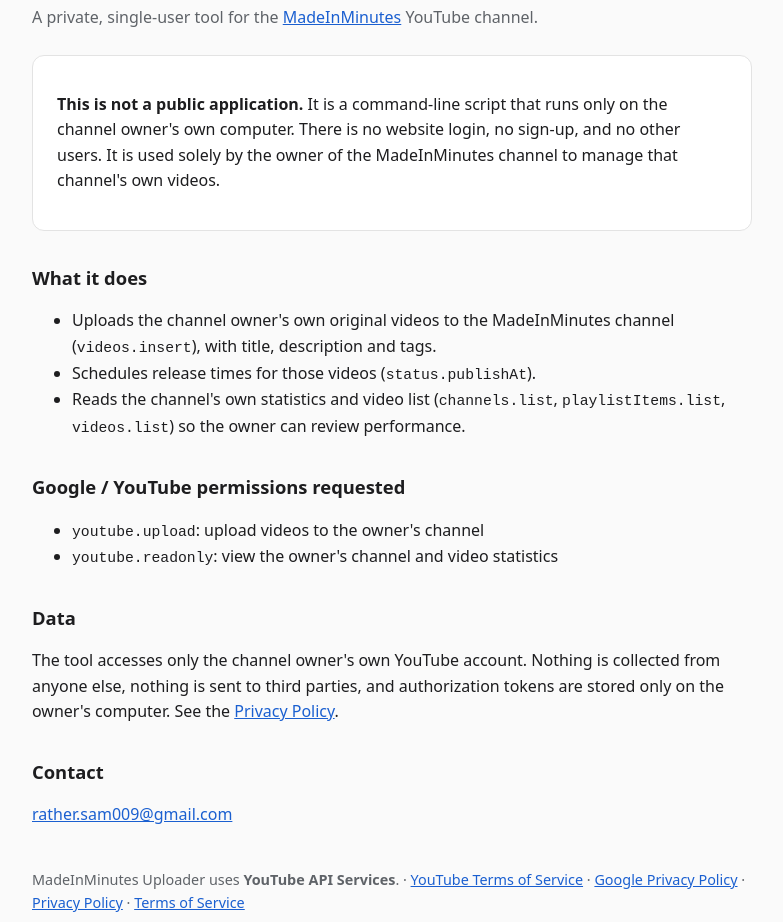
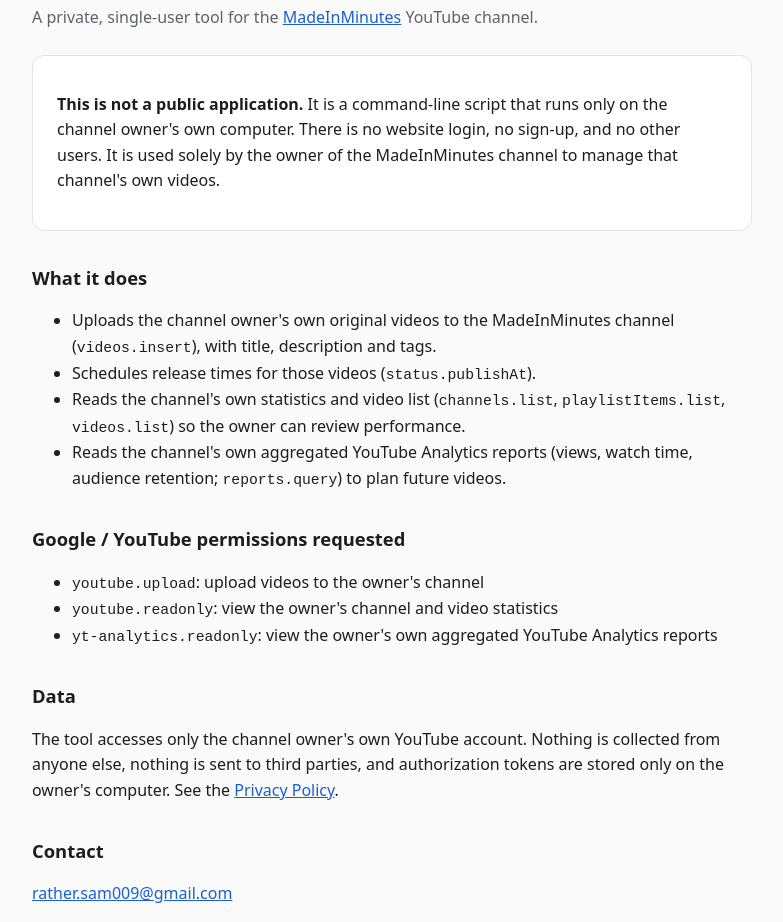
Before and after one commit to ematrix911/madeinminutes-uploader, a plain HTML site: page index.html in a window 1280 px wide. Shown: the part 175-1097 px from the top of the page, without its empty margins (248-1031 px from the left). Drawn offline with Linux system fonts and the light colour scheme.

Commit message:
Document read-only YouTube Analytics permission

```diff
--- a/index.html
+++ b/index.html
@@ -36,12 +36,14 @@
     <li>Uploads the channel owner's own original videos to the MadeInMinutes channel (<code>videos.insert</code>), with title, description and tags.</li>
     <li>Schedules release times for those videos (<code>status.publishAt</code>).</li>
     <li>Reads the channel's own statistics and video list (<code>channels.list</code>, <code>playlistItems.list</code>, <code>videos.list</code>) so the owner can review performance.</li>
+    <li>Reads the channel's own aggregated YouTube Analytics reports (views, watch time, audience retention; <code>reports.query</code>) to plan future videos.</li>
   </ul>
 
   <h2>Google / YouTube permissions requested</h2>
   <ul>
     <li><code>youtube.upload</code>: upload videos to the owner's channel</li>
     <li><code>youtube.readonly</code>: view the owner's channel and video statistics</li>
+    <li><code>yt-analytics.readonly</code>: view the owner's own aggregated YouTube Analytics reports</li>
   </ul>
 
   <h2>Data</h2>
```
